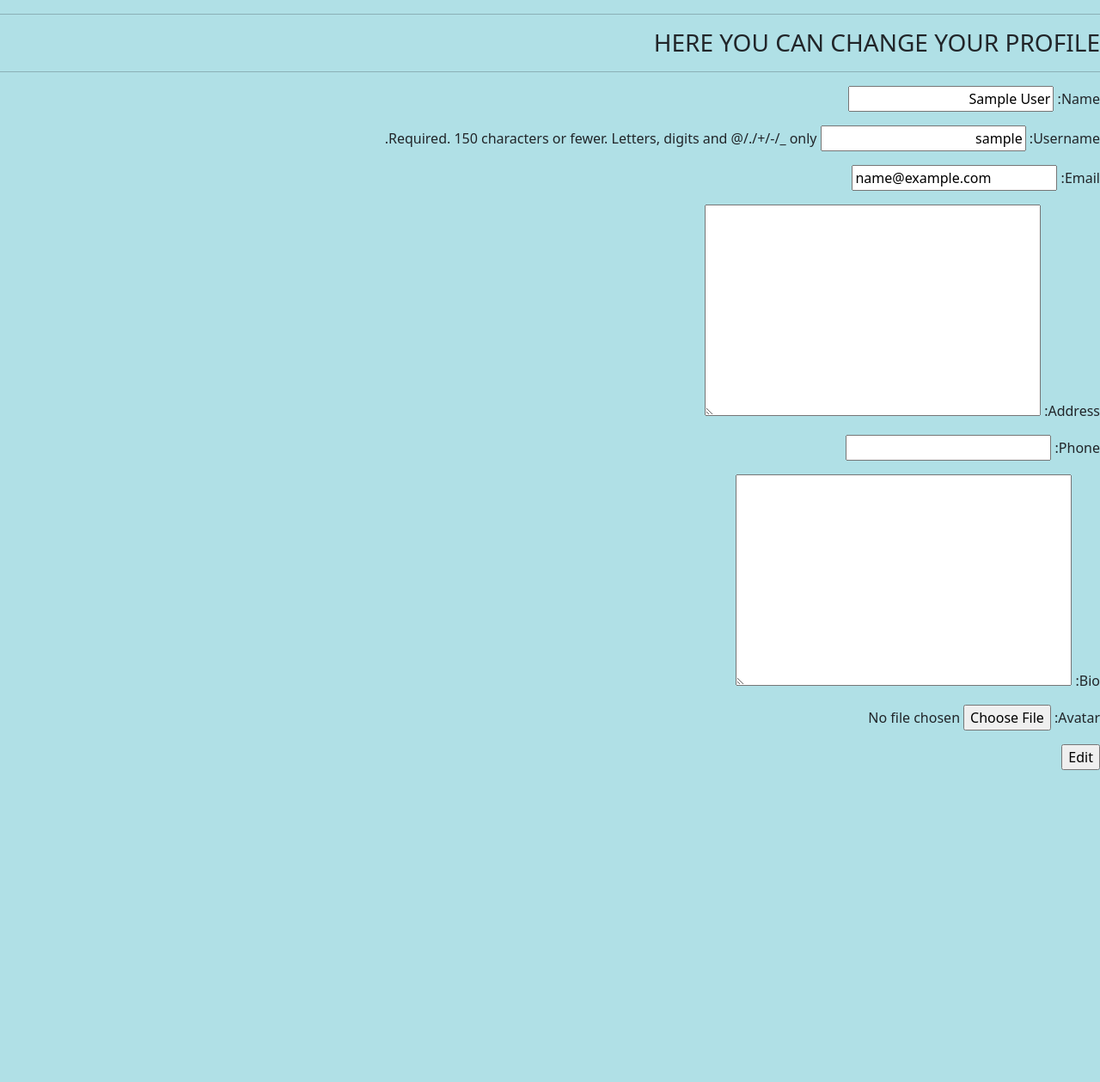
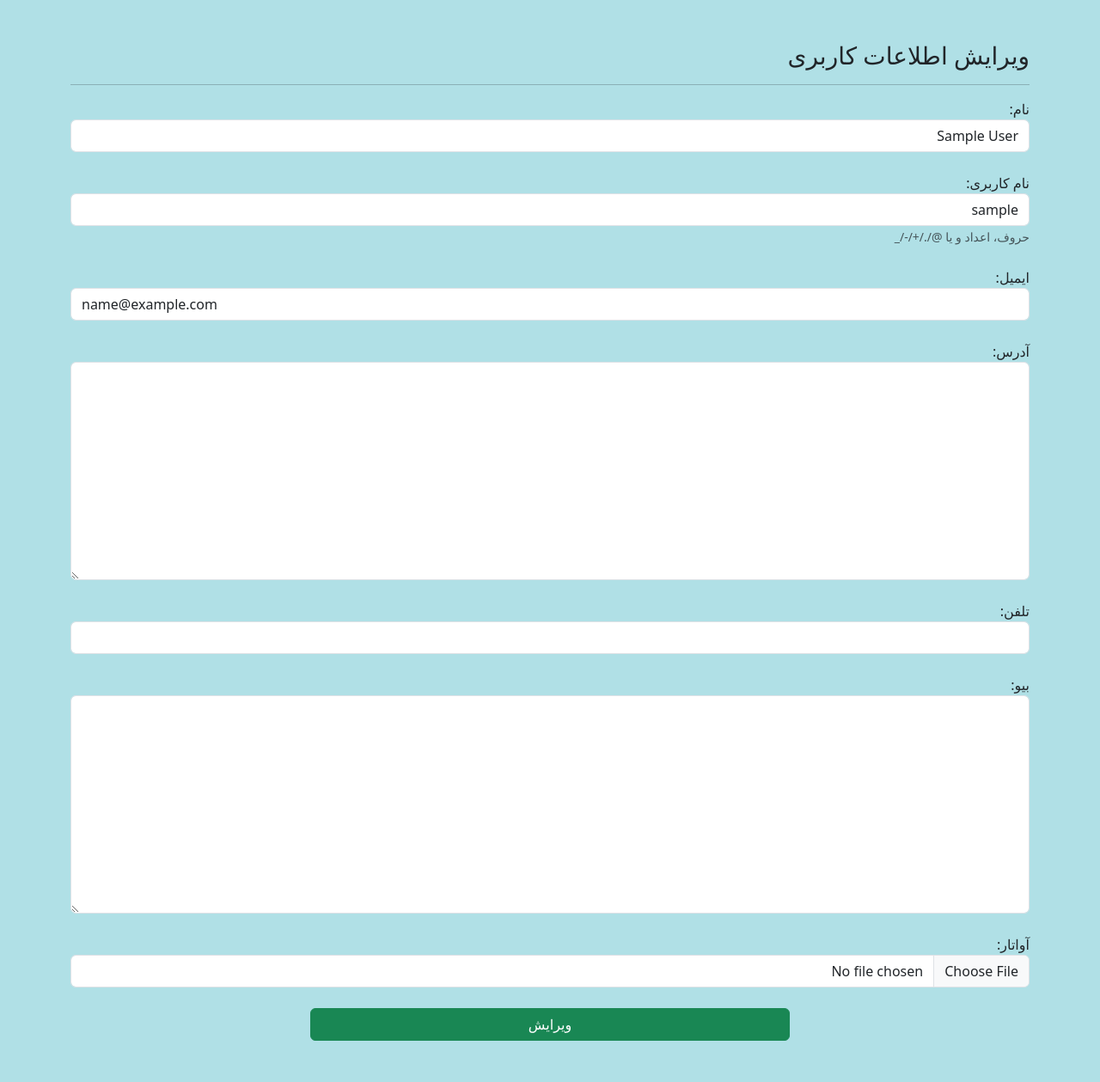
Before and after one commit to sina0k/auctioneer, a Django app: page /update-user in a window 1280 px wide. Shown: the part 64-1323 px from the top of the page at 86% size. Before the commit the page ends 960 px from the top, so only its background shows below. Run offline with Django 3.2, Linux system fonts and the light colour scheme; the visitor is signed in with stand-in values (Sample User, id 1).

Commit message:
-styled update profile page

```diff
--- a/project/base/forms.py
+++ b/project/base/forms.py
@@ -3,30 +3,36 @@ from django.contrib.auth.forms import UserCreationForm
 from .models import User
 
 
+USER_CREATION_FIELDS = ['name', 'username', 'email', 'password1', 'password2']
+USER_UPDATE_FIELDS = ['name', 'username', 'email', 'address', 'phone', 'bio', 'avatar']
+
+FIELD_LABELS = {
+    'name': 'نام',
+    'username': 'نام کاربری',
+    'email': 'ایمیل',
+    'password1': 'رمز عبور',
+    'password2': 'تکرار رمز عبور',
+    'address': 'آدرس',
+    'phone': 'تلفن',
+    'bio': 'بیو',
+    'avatar': 'آواتار'
+}
+
 class MyUserCreationForm(UserCreationForm):
     class Meta:
         model = User
-        fields = ['name', 'username', 'email', 'password1', 'password2']
+        fields = USER_CREATION_FIELDS
 
     def __init__(self, *args, **kwargs):
         super().__init__(*args, **kwargs)
-        self.fields['name'].label = 'نام'
-        self.fields['name'].widget.attrs['class'] = 'form-control custom-class'
 
-        self.fields['username'].label = 'نام کاربری'
         self.fields['username'].help_text = 'حروف، اعداد و یا @/./+/-/_'
-        self.fields['username'].widget.attrs['class'] = 'form-control custom-class'
+        self.fields['password1'].help_text = None
+        self.fields['password2'].help_text = None
 
-        self.fields['email'].label = 'ایمیل'
-        self.fields['email'].widget.attrs['class'] = 'form-control custom-class'
-
-        self.fields['password1'].label = 'رمز عبور'
-        self.fields['password1'].widget.attrs['class'] = 'form-control custom-class'
-        self.fields['password1'].help_text = None
-
-        self.fields['password2'].label = 'تکرار رمز عبور'
-        self.fields['password2'].widget.attrs['class'] = 'form-control custom-class'
-        self.fields['password2'].help_text = None
+        for field in USER_CREATION_FIELDS:
+            self.fields[field].label = FIELD_LABELS[field]
+            self.fields[field].widget.attrs['class'] = 'form-control custom-class'
 
 
 class UserForm(ModelForm):
@@ -39,4 +45,13 @@ class UserUpdateForm(ModelForm):
     class Meta:
         model = User
         #DONT FORGET AVATAR IN THE FIELDS
-        fields = ['name', 'username', 'email', 'address', 'phone', 'bio', 'avatar']
+        fields = USER_UPDATE_FIELDS
+
+    def __init__(self, *args, **kwargs):
+        super().__init__(*args, **kwargs)
+
+        self.fields['username'].help_text = 'حروف، اعداد و یا @/./+/-/_'
+
+        for field in USER_UPDATE_FIELDS:
+            self.fields[field].label = FIELD_LABELS[field]
+            self.fields[field].widget.attrs['class'] = 'form-control custom-class'
--- a/project/base/models.py
+++ b/project/base/models.py
@@ -39,7 +39,7 @@ class User(AbstractUser):
     phone = models.CharField(max_length=14, null=True, blank=True)
     bids_number = models.IntegerField(default=0)
     bio = models.TextField(null=True, blank=True)
-    avatar = models.ImageField(null=True, blank=True)
+    avatar = models.ImageField(upload_to="uploads/users/", null=True, blank=True)
     # User has fields: bids, deals which is defined in those classes with related_name attribute, SO COOL!
 
     groups = models.ManyToManyField(
@@ -61,7 +61,7 @@ class Product(models.Model):
     price = models.DecimalField(max_digits=10, decimal_places=0)
     description = models.TextField(null=True, blank=True)
     category = models.CharField(max_length=50, choices=[(ca.value, ca.name) for ca in Category])
-    image = models.ImageField(upload_to="uploads/", null=True, blank=True)
+    image = models.ImageField(upload_to="uploads/products/", null=True, blank=True)
 
 
 class Auction(models.Model):
--- a/project/base/templates/base/profile.html
+++ b/project/base/templates/base/profile.html
@@ -3,7 +3,7 @@
 {% block content %}
 
 <div class="container d-flex flex-column align-items-center mt-4">
-    <img class="rounded-circle" width="10%" height="10%" src="{% if user.avatar %} {{ user.avatar }} {% else %} {{ "https://www.pngkit.com/png/full/126-1262807_instagram-default-profile-picture-png.png" }} {% endif %}" alt="">
+    <img class="rounded-circle" width="10%" height="10%" src="{% if user.avatar %}/{{ user.avatar }}{% else %} {{ "https://www.pngkit.com/png/full/126-1262807_instagram-default-profile-picture-png.png" }} {% endif %}" alt="">
     <h1>{{ user.username }}</h1>
 
     {% if user.bio %}
--- a/project/base/templates/base/update_user.html
+++ b/project/base/templates/base/update_user.html
@@ -1,17 +1,30 @@
-{% extends 'main.html' %}
+{% extends "main.html" %}
 
 {% block content %}
 
-<hr>
-<h3>HERE YOU CAN CHANGE YOUR PROFILE</h3>
-<hr>
+<div class="container my-4 py-4">
+    <h3>ویرایش اطلاعات کاربری</h3>
+    <hr />
 
-<div>
-    <form method="POST" action="">
+    <form method="post" action="" enctype="multipart/form-data">
         {% csrf_token %}
-        {{form.as_p}}
-        <input type="submit" value="Edit" />
+
+        {% for field in form %}
+            <div class="form-group text-right">
+                {{ field.label_tag }}
+                {{ field }}
+                {% if field.help_text %}
+                    <small class="form-text text-muted">{{ field.help_text }}</small>
+                {% endif %}
+            </div>
+
+            <br />
+        {% endfor %}
+
+        <div class="w-100 text-center">
+            <button class="btn btn-success w-50 mb-4" type="submit">ویرایش</button>
+        </div>
     </form>
-    </div>
+</div>
 
-{% endblock %}
+{% endblock content %}
```
Also changed, not shown: project/base/migrations/0016_auto_20230524_2100.py (added).
